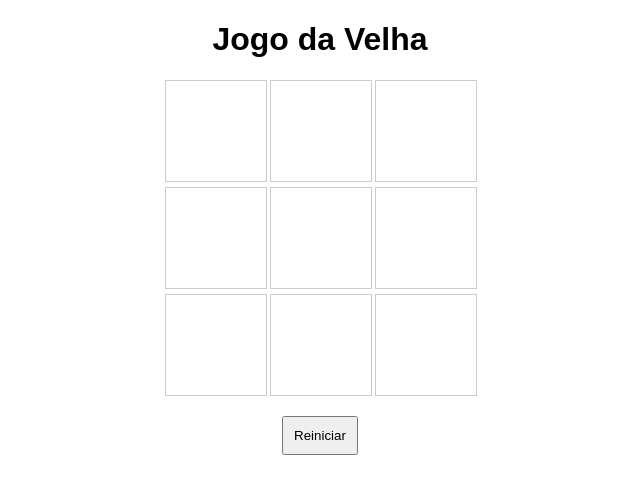
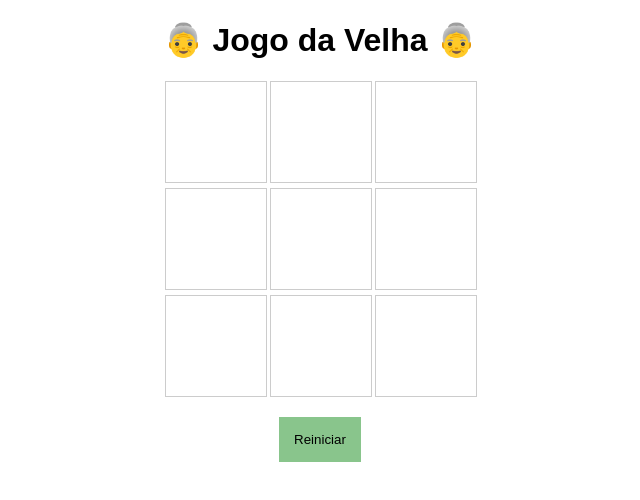
Before and after one commit to CarolayneMR/Jogo_da_Velha, a website: page public/index.html in a window 1280 px wide. Shown: the whole page, without its empty margins (320-960 px from the left). Drawn offline with nearby package versions, Linux system fonts and the light colour scheme; no server answers.

Commit message:
É o que temos pra hj

```diff
--- a/public/index.html
+++ b/public/index.html
@@ -32,7 +32,10 @@
     }
 
     .btn{
-      padding: 10px;
+      padding: 15px;
+      background-color: rgb(137, 197, 140);
+      border: none;
+      cursor: pointer;
     }
 
     #message {
@@ -47,7 +50,7 @@
 </head>
 <body>
 
-  <h1>Jogo da Velha</h1>
+  <h1>👵 Jogo da Velha 👵</h1>
 
   <div id="message"></div>
   <div class="centralizar" id="board"></div>
@@ -55,14 +58,14 @@
 
   <script src="https://cdnjs.cloudflare.com/ajax/libs/socket.io/4.1.2/socket.io.js"></script>
 
-  <!---- Aqui entra o JS : Client.js basicamente ---->
+  <!---- Aqui entra o JS : CLIENT.JS basicamente ---->
   <script>
     const board = document.getElementById('board');
     const restartButton = document.querySelector('.btn');
     const socket = io();
 
 
-    socket.on('updateBoard', ({ gameBoard, currentTurn, gameOver, winner }) => {
+    socket.on('updateBoard', ({ gameBoard, currentTurn, gameOver, winner}) => {
     updateBoard(gameBoard);
 
     const messageElement = document.getElementById('message');
@@ -74,7 +77,7 @@
       messageElement.innerText = `${winner} venceu!`;
       resetBoard();
     } else {
-      messageElement.innerText = `É a vez de ${currentTurn}`;
+      messageElement.innerText = `É a vez de: ${currentTurn}`;
     }
   });
 
--- a/public/server.js
+++ b/public/server.js
@@ -32,7 +32,7 @@ io.on('connection', (socket) => {
 
       if (checkWinner()) {
         const winnerMarker = currentPlayerIndex === 0 ? 'X' : 'O';
-        io.emit('updateBoard', { gameBoard, currentTurn: 'Game Over', winner: `GG player: ${winnerMarker} ganhou!` });
+        io.emit('updateBoard', { gameBoard, currentTurn: 'Game Over', winner: `GG player: ${winnerMarker}` });
       } else if (gameBoard.every(cell => cell !== '')) {
           io.emit('updateBoard', { gameBoard, currentTurn: 'Game Over', gameOver: 'Empate!' });
       } else {
```
